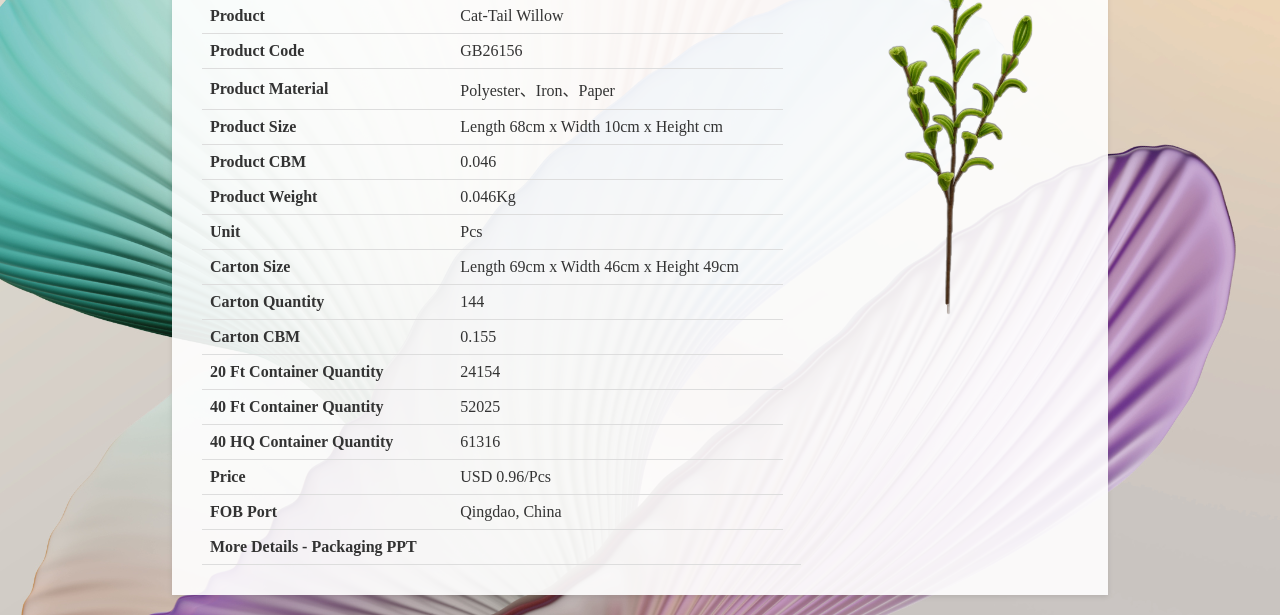
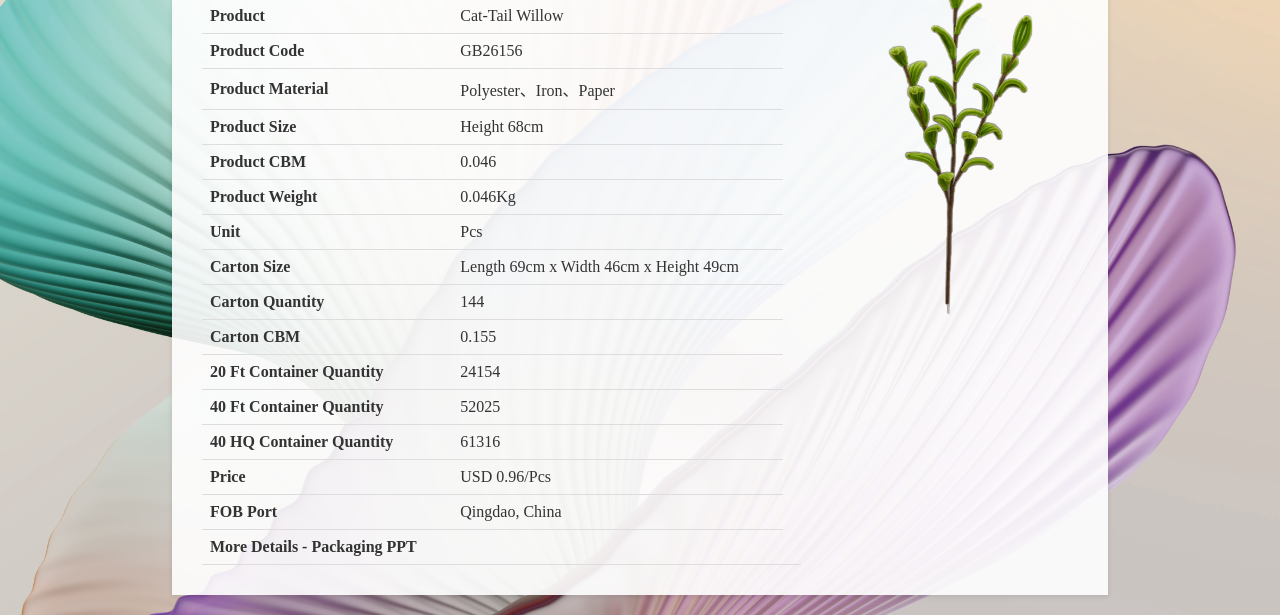
Before and after one commit to GBSLIT/GB26156, a plain HTML site: page index.html in a window 1280 px wide. Shown: the part 230-845 px from the top of the page. Drawn offline with Linux system fonts and the light colour scheme.

Commit message:
Update index.html

```diff
--- a/index.html
+++ b/index.html
@@ -149,7 +149,7 @@
                 </tr>
                 <tr>
                     <th>Product Size</th>
-                    <td>Length 68cm x Width 10cm x Height cm</td>
+                    <td>Height 68cm</td>
                 </tr>
                 <tr>
                     <th>Product CBM</th>
```
